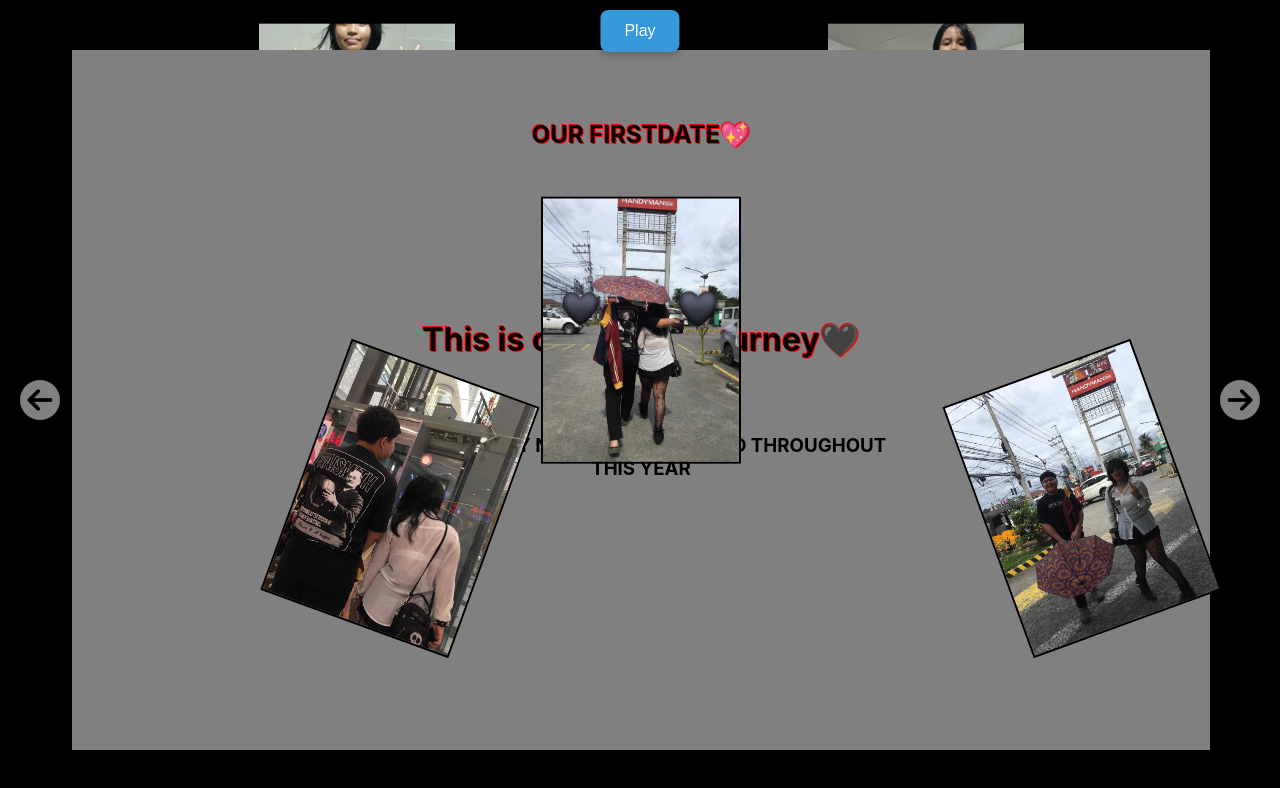
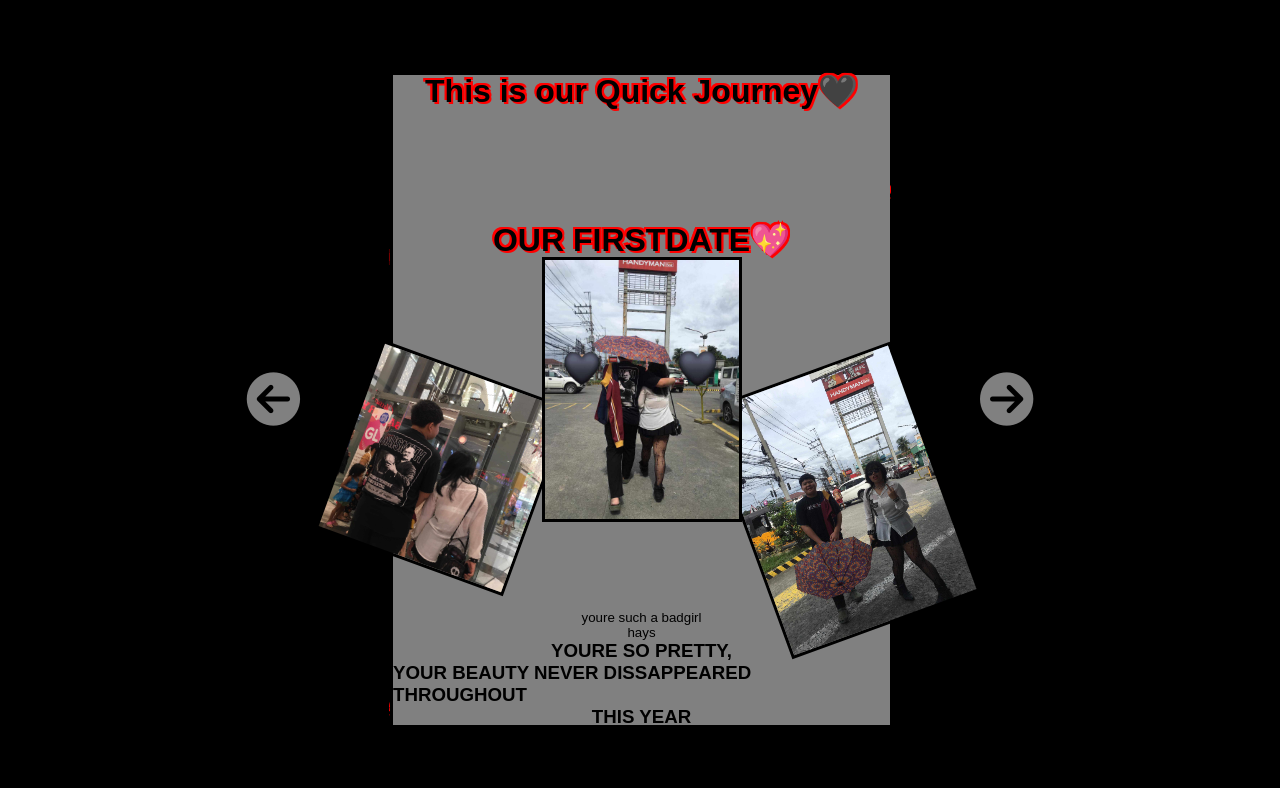
Before and after one commit to Noahcodings/BEST-GIFT, a plain HTML site: page index.html in a window 1280 px wide. Drawn offline with Linux system fonts and the light colour scheme.

Commit message:
Refactor CSS for improved layout and styling

```diff
--- a/style.css
+++ b/style.css
@@ -1,4 +1,6 @@
+
 /* General */
+
 * {
     margin: 0;
     padding: 0;
@@ -6,200 +8,174 @@
 }
 
 body {
-    min-height: 100vh;
+    height: 100vh;
     display: flex;
     align-items: center;
     justify-content: center;
-    font-family: -apple-system, BlinkMacSystemFont, 'Segoe UI', Roboto, sans-serif;
+    font-family: sans-serif;
     background-color: black;
-    padding: 15px;
-    overflow-x: hidden;
 }
 
-/* Song Button */
+/*song*/
 .play-button {
-    padding: 12px 24px;
+    padding: 10px 20px;
     background-color: #3498db;
     color: white;
     border: none;
     cursor: pointer;
-    border-radius: 8px;
-    position: fixed;
-    top: 15px;
-    left: 50%;
-    transform: translateX(-50%);
-    z-index: 100;
-    font-size: 16px;
-    box-shadow: 0 2px 10px rgba(0, 0, 0, 0.3);
-    transition: all 0.3s ease;
+    border-radius: 5px;
+    position: absolute;
+    top: -0.7%;
+    left: 25.4%;
   }
 
-.play-button:hover {
-    background-color: #2980b9;
-    transform: translateX(-50%) scale(1.05);
+/*texts*/
+.Us {
+    position: absolute;
+    margin-bottom: 320px;
+    color: black;
+    text-shadow:
+    2px 2px 0 red,
+    -2px -2px 0 red,
+    -2px -2px 0 red,
+    2px -2px 0 red;
+}
+.backp1 {
+    position: absolute;
+    margin-bottom: 320px;
+    color: black;
+    text-shadow:
+    2px 2px 0 red,
+    -2px -2px 0 red,
+    -2px -2px 0 red,
+    2px -2px 0 red;
 }
 
-/* Text Styles - Made Responsive */
-.Us, .backp1, .fp2 {
+.fp2 {
     position: absolute;
-    margin-bottom: 0;
+    margin-bottom: 320px;
     color: black;
-    font-size: clamp(14px, 4vw, 24px);
-    text-align: center;
-    padding: 0 10px;
-    width: 90%;
-    max-width: 400px;
     text-shadow:
-        1px 1px 0 red,
-        -1px -1px 0 red;
-}
-
-.Us {
-    top: 10%;
-    left: 50%;
-    transform: translateX(-50%);
-}
-
-.backp1 {
-    top: 15%;
-    left: 50%;
-    transform: translateX(-50%);
-}
-
-.fp2, .fp21 {
-    top: 10%;
-    left: 50%;
-    transform: translateX(-50%);
-    font-size: clamp(14px, 4vw, 20px);
-    line-height: 1.4;
+    2px 2px 0 red,
+    -2px -2px 0 red,
+    -2px -2px 0 red,
+    2px -2px 0 red;
 }
 
 .fp21 {
-    top: 20%;
+    position: absolute;
+    margin-bottom: 240.8px;
+    color: black;
+    text-shadow:
+    2px 2px 0 red,
+    -2px -2px 0 red,
+    -2px -2px 0 red,
+    2px -2px 0 red;
 }
 
-.kiss {
+.kiss  {
     position: absolute;
-    top: 50%;
-    left: 50%;
-    transform: translate(-50%, -50%);
-    font-size: clamp(18px, 5vw, 30px);
-    width: 90%;
-    max-width: 300px;
-    text-align: center;
+    top: 49%;
+    left: 0%;
+    font-size: 30px;
+    width:180px;
+    margin-bottom: 240.8px;
     color: black;
     text-shadow:
-        1px 1px 0 red,
-        -1px -1px 0 red;
+    2px 2px 0 red,
+    -2px -2px 0 red,
+    -2px -2px 0 red,
+    2px -2px 0 red;
 }
 
 .grad {
     position: absolute;
-    top: 15%;
-    left: 50%;
-    transform: translateX(-50%);
-    font-size: clamp(16px, 4vw, 22px);
-    text-align: center;
-    width: 90%;
+    top: 15.5%;
+    left: 0;
     color: black;
     text-shadow:
-        1px 1px 0 red,
-        -1px -1px 0 red;
+    2px 2px 0 red,
+    -2px -2px 0 red,
+    -2px -2px 0 red,
+    2px -2px 0 red;
 }
 
 .enroll {
     position: absolute;
-    top: 70%;
-    left: 50%;
-    transform: translateX(-50%);
-    font-size: clamp(14px, 4vw, 20px);
-    text-align: center;
-    width: 90%;
+    top: 60%;
+    left: 0%;
     color: black;
     text-shadow:
-        1px 1px 0 red,
-        -1px -1px 0 red;
+    2px 2px 0 red,
+    -2px -2px 0 red,
+    -2px -2px 0 red,
+    2px -2px 0 red;
 }
 
 .cute {
     position: absolute;
-    top: 10%;
-    left: 50%;
-    transform: translateX(-50%);
-    font-size: clamp(16px, 4vw, 24px);
-    text-align: center;
-    width: 90%;
+    top: 0%;
+    left: center;
     color: black;
     text-shadow:
-        1px 1px 0 red,
-        -1px -1px 0 red;
+    2px 2px 0 red,
+    -2px -2px 0 red,
+    -2px -2px 0 red,
+    2px -2px 0 red;
 }
 
 .silly {
     position: absolute;
-    top: 70%;
-    left: 50%;
-    transform: translateX(-50%);
-    font-size: clamp(14px, 4vw, 20px);
-    text-align: center;
-    width: 90%;
+    top: 60%;
+    left: 60%;
     color: black;
     text-shadow:
-        1px 1px 0 red,
-        -1px -1px 0 red;
+    2px 2px 0 red,
+    -2px -2px 0 red,
+    -2px -2px 0 red,
+    2px -2px 0 red;
 }
 
 .last {
     position: absolute;
-    top: 15%;
-    left: 50%;
-    transform: translateX(-50%);
-    font-size: clamp(18px, 5vw, 32px);
-    font-weight: bold;
-    text-align: center;
-    width: 95%;
-    max-width: 500px;
+    width: center;
+    height: center;
     color: black;
+    margin-bottom: 53%;
+    margin-left: 1.5%;
+    font-size: 2em;         /* same size as h1 */
+    font-weight: bold;      /* bold text */
+    line-height: 1.2;       /* same line height */
     text-shadow:
-        1px 1px 0 red,
-        -1px -1px 0 red;
-    line-height: 1.3;
-    padding: 0 10px;
+    2px 2px 0 red,
+    -2px -2px 0 red,
+    -2px -2px 0 red,
+    2px -2px 0 red;
 }
 
 .lastmess {
     position: absolute;
-    bottom: 10%;
-    right: 5%;
-    font-size: clamp(14px, 3vw, 18px);
-    text-align: right;
-    max-width: 200px;
+    bottom: 0%;
+    right: 0%;
     color: black;
     text-shadow:
-        1px 1px 0 red,
-        -1px -1px 0 red;
+    2px 2px 0 red,
+    -2px -2px 0 red,
+    -2px -2px 0 red,
+    2px -2px 0 red;
 }
 
-/* Buttons */
-.buttons-container {
-    position: fixed;
-    bottom: 20px;
-    left: 0;
-    right: 0;
-    display: flex;
-    justify-content: center;
-    gap: 20px;
-    z-index: 100;
-    padding: 0 20px;
+h2 {
+    color:black;
 }
 
+/* Button */
 button {
     border: none;
     background-color: transparent;
+    margin: 90px;
     cursor: pointer;
-    transition: transform 0.3s;
-    padding: 10px;
-    touch-action: manipulation;
+    transition: transform 0.5s;
 }
 
 button:focus {
@@ -210,30 +186,15 @@ button:hover i {
     color: rgb(102, 102, 102);
 }
 
-button:active {
-    transform: scale(0.95);
-}
-
 i {
     color: gray;
-    font-size: clamp(2em, 6vw, 3em);
-    transition: color 0.3s;
-}
-
-/* Book Container */
-.book-container {
-    width: 100%;
-    max-width: 500px;
-    margin-top: 60px;
-    margin-bottom: 80px;
+    font-size: 4em;
 }
 
 /* Book */
 .book {
-    width: 100%;
-    height: auto;
-    aspect-ratio: 5/6.5;
-    max-height: 650px;
+    width: 500px;
+    height: 650px;
     position: relative;
     transition: transform 0.5s;
 }
@@ -249,7 +210,7 @@ i {
 
 .front {
     backface-visibility: hidden;
-    border-left: 2px solid black;
+    border-left: 3px solid black;
 }
 
 .front,
@@ -283,8 +244,6 @@ i {
     flex-direction: column;
     justify-content: center;
     align-items: center;
-    padding: 15px;
-    overflow: hidden;
 }
 
 .back-content {
@@ -311,272 +270,288 @@ i {
 }
 
 /* Customization */
+
 .book-title {
-    margin-bottom: 20px;
+    margin-bottom: 500px;
     color: black;
-    font-size: clamp(20px, 6vw, 32px);
-    text-align: center;
     text-shadow:
-        1px 1px 0 red,
-        -1px -1px 0 red;
-    padding: 0 10px;
+    2px 2px 0 red,
+    -2px -2px 0 red,
+    -2px -2px 0 red,
+    2px -2px 0 red;
 }
 
-/* Responsive Images */
-.cover-img,
-.sideways-img1,
-.sideways-img2,
-.backp1-img1,
-.backp1-img2,
-.backp1-img3,
-.backp1-img4,
-.p2f21,
-.p2f22,
-.p2f23,
-.p2b21,
-.p2b22,
-.p2b23,
-.p3f31,
-.p3f32,
-.p3f33,
-.p3f34,
-.lastpic,
-.lastpic2 {
-    width: clamp(120px, 40vw, 200px);
+.cover-img {
+    transform: rotate(-90deg);
+    width: 200px;
+    height: 270px;
+    object-fit: cover;
+    position: absolute;
+      top: 28%;
+      left: center;
+      transform: translate(-50%, -0%);
+      max-width: 100%;
       height: auto;
-    aspect-ratio: 3/4;
-    object-fit: cover;
-    border: 2px solid black;
-    position: absolute;
-}
-
-/* Specific Image Positions */
-.cover-img {
-    top: 40%;
-    left: 50%;
-    transform: translate(-50%, -50%);
+      border: 3px solid black;
       z-index: 3;
 }
 
 .sideways-img1 {
+    transform: rotate(90deg);
+    width: 200px;
+    height: 270px;
+    object-fit: cover;
+    position: absolute;
       top: 45%;
-    left: 20%;
-    transform: translate(-50%, -50%);
+      left: -10%;
+      transform: translate(-50%, -0%);
+      max-width: 100%;
+      height: auto;
+      border: 3px solid black;
 }
 
 .sideways-img2 {
+    width: 200px;
+    height: 270px;
+    object-fit: cover;
+    position: absolute;
       top: 45%;
-    left: 80%;
-    transform: translate(-50%, -50%);
+      left: 70%;
+      transform: translate(-50%, -0%);
+      max-width: 100%;
+      height: auto;
+      border: 3px solid black;
 }
 
 .backp1-img1 {
-    top: 65%;
-    left: 25%;
-    transform: translate(-50%, -50%);
+    width: 200px;
+    height: 270px;
+    object-fit: cover;
+    position: absolute;
+      top: 59.5%;
+      left: 20%;
+      transform: translate(-50%, -0%);
+      max-width: 100%;
+      height: auto;
+      border: 3px solid black;
 }
 
 .backp1-img2 {
-    top: 15%;
-    left: 25%;
-    transform: translate(-50%, -50%);
+
+    width: 200px;
+    height: 270px;
+    object-fit: cover;
+    position: absolute;
+      top: -0%;
+      left: 20%;
+      transform: translate(-50%, -0%);
+      max-width: 100%;
+      height: auto;
+      border: 3px solid black;
 }
 
 .backp1-img3 {
-    top: 80%;
-    left: 75%;
-    transform: translate(-50%, -50%);
+
+    width: 200px;
+    height: 270px;
+    object-fit: cover;
+    position: absolute;
+      top: 77%;
+      left: 80%;
+      transform: translate(-50%, -0%);
+      max-width: 100%;
+      height: auto;
+      border: 3px solid black;
 }
 
 .backp1-img4 {
-    top: 15%;
-    left: 75%;
-    transform: translate(-50%, -50%);
+    width: 200px;
+    height: 270px;
+    object-fit: cover;
+    position: absolute;
+      top: 0%;
+      left: 80%;
+      transform: translate(-50%, -0%);
+      max-width: 100%;
+      height: auto;
+      border: 3px solid black;
 }
 
 .p2f21 {
-    top: 80%;
-    left: 25%;
-    transform: translate(-50%, -50%);
+    width: 200px;
+    height: 270px;
+    object-fit: cover;
+    position: absolute;
+      top: 77%;
+      left: 20%;
+      transform: translate(-50%, -0%);
+      max-width: 100%;
+      height: auto;
+      border: 3px solid black;
 }
 
 .p2f22 {
-    top: 80%;
-    left: 75%;
-    transform: translate(-50%, -50%);
+    width: 200px;
+    height: 270px;
+    object-fit: cover;
+    position: absolute;
+      top: 77%;
+      left: 80%;
+      transform: translate(-50%, -0%);
+      max-width: 100%;
+      height: auto;
+      border: 3px solid black;
 }
 
 .p2f23 {
-    width: clamp(150px, 50vw, 300px);
-    aspect-ratio: 1/1;
-    top: 40%;
+    width: 300px;
+    height: 300px;
+    object-fit: cover;
+    position: absolute;
       left: 50%;
-    transform: translate(-50%, -50%);
+      transform: translate(-50%, -0%);
+      max-width: 100%;
+      height: auto;
+      border: 3px solid black;
 }
 
 .p2b21 {
-    width: clamp(120px, 40vw, 200px);
-    aspect-ratio: 2/3;
-    top: 65%;
-    left: 25%;
-    transform: translate(-50%, -50%);
+    width: 200px;
+    height: 300px;
+    object-fit: cover;
+    position: absolute;
+    top: 59.3%;
+      left: 20%;
+      transform: translate(-50%, -0%);
+      max-width: 100%;
+      height: auto;
+      border: 3px solid black;
 }
 
 .p2b22 {
-    width: clamp(150px, 50vw, 300px);
-    aspect-ratio: 1/1;
-    top: 40%;
-    left: 75%;
-    transform: translate(-50%, -50%);
+    width: 300px;
+    height: 300px;
+    object-fit: cover;
+    position: absolute;
+    top: 39%;
+      left: 70%;
+      transform: translate(-50%, -0%);
+      max-width: 100%;
+      height: auto;
+      border: 3px solid black;
 }
 
 .p2b23 {
-    width: clamp(150px, 50vw, 300px);
-    aspect-ratio: 1/1;
-    top: 15%;
-    left: 75%;
-    transform: translate(-50%, -50%);
+    width: 300px;
+    height: 300px;
+    object-fit: cover;
+    position: absolute;
+    top: 0%;
+      left: 70%;
+      transform: translate(-50%, -0%);
+      max-width: 100%;
+      height: auto;
+      border: 3px solid black;
 }
 
 .p3f31 {
-    top: 80%;
-    left: 25%;
-    transform: translate(-50%, -50%);
+    width: 200px;
+    height: 270px;
+    object-fit: cover;
+    position: absolute;
+      top: 77%;
+      left: 20%;
+      transform: translate(-50%, -0%);
+      max-width: 100%;
+      height: auto;
+      border: 3px solid black;
 }
 
 .p3f32 {
-    top: 15%;
-    left: 75%;
-    transform: translate(-50%, -50%);
+    width: 200px;
+    height: 270px;
+    object-fit: cover;
+    position: absolute;
+      top: 0%;
+      left: 80%;
+      transform: translate(-50%, -0%);
+      max-width: 100%;
+      height: auto;
+      border: 3px solid black;
 }
 
 .p3f33 {
-    top: 80%;
-    left: 75%;
-    transform: translate(-50%, -50%);
+    width: 200px;
+    height: 270px;
+    object-fit: cover;
+    position: absolute;
+      top: 77%;
+      left: 80%;
+      transform: translate(-50%, -0%);
+      max-width: 100%;
+      height: auto;
+      border: 3px solid black;
 }
 
 .p3f34 {
-    top: 15%;
-    left: 25%;
-    transform: translate(-50%, -50%);
+    width: 200px;
+    height: 270px;
+    object-fit: cover;
+    position: absolute;
+      top: 0%;
+      left: 20%;
+      transform: translate(-50%, -0%);
+      max-width: 100%;
+      height: auto;
+      border: 3px solid black;
 }
 
 .lastpic {
-    width: clamp(120px, 40vw, 200px);
-    aspect-ratio: 2/3;
-    top: 65%;
-    left: 30%;
-    transform: translate(-50%, -50%);
+  width: 200px;
+  height: 300px;
+  object-fit: cover;
+  position: absolute;
+  top: 60%;
+  left: 20%;
+  transform: translate(-50%, -0%);
+  max-width: 100%;
+  height: auto;
+  border: 3px solid black;
 }
 
 .lastpic2 {
-    width: clamp(150px, 50vw, 270px);
-    aspect-ratio: 9/10;
-    top: 65%;
-    right: 20%;
-    transform: translate(50%, -50%);
+    width: 270px;
+    height: 300px;
+    object-fit: cover;
+    position: absolute;
+    top: 60%;
+    right: -27%;
+    transform: translate(-50%, -0%);
+    max-width: 100%;
+    height: auto;
+    border: 3px solid black;
   }
 
-/* Book Pages Content */
+
 #b1 {
     padding: 20px;
     text-align: center;
-    font-size: clamp(14px, 4vw, 18px);
+    font-size: 1.2em;
     justify-content: space-around;
 }
 
 #b1 h2 {
-    font-size: clamp(20px, 6vw, 28px);
+    font-size: 2em;
     margin-top: 10px;
     margin-bottom: 20px;
-    line-height: 1.3;
 }
 
 #b1 p {
     margin-bottom: 20px;
-    line-height: 1.5;
-    padding: 0 10px;
 }
 
-/* Player */
 .player {
     display: flex;
     align-items: center;
     gap: 10px;
-    flex-wrap: wrap;
-    justify-content: center;
 }
-
-/* Touch-friendly improvements */
-@media (hover: none) and (pointer: coarse) {
-    button:hover i {
-        color: gray;
-    }
-
-    button:active i {
-        color: rgb(102, 102, 102);
-    }
-
-    .play-button:hover {
-        background-color: #3498db;
-        transform: translateX(-50%) scale(1);
-    }
-
-    .play-button:active {
-        background-color: #2980b9;
-        transform: translateX(-50%) scale(0.95);
-    }
-}
-
-/* Landscape orientation */
-@media (orientation: landscape) {
-    body {
-        padding: 10px;
-    }
-
-    .book-container {
-        max-width: 90vh;
-    }
-
-    .buttons-container {
-        bottom: 10px;
-    }
-
-    .play-button {
-        top: 10px;
-    }
-}
-
-/* Small screens */
-@media (max-width: 480px) {
-    .lastmess {
-        font-size: 12px;
-        bottom: 5%;
-        right: 5%;
-    }
-
-    .buttons-container {
-        gap: 10px;
-        bottom: 10px;
-    }
-
-    i {
-        font-size: 2em;
-    }
-
-    .book-title {
-        font-size: clamp(18px, 5vw, 24px);
-    }
-}
-
-/* Large screens */
-@media (min-width: 1024px) {
-    .book-container {
-        max-width: 600px;
-    }
-
-    .book {
-        max-height: 700px;
-    }
-}
```
Lines whose indentation alone changed are shown as unchanged.
